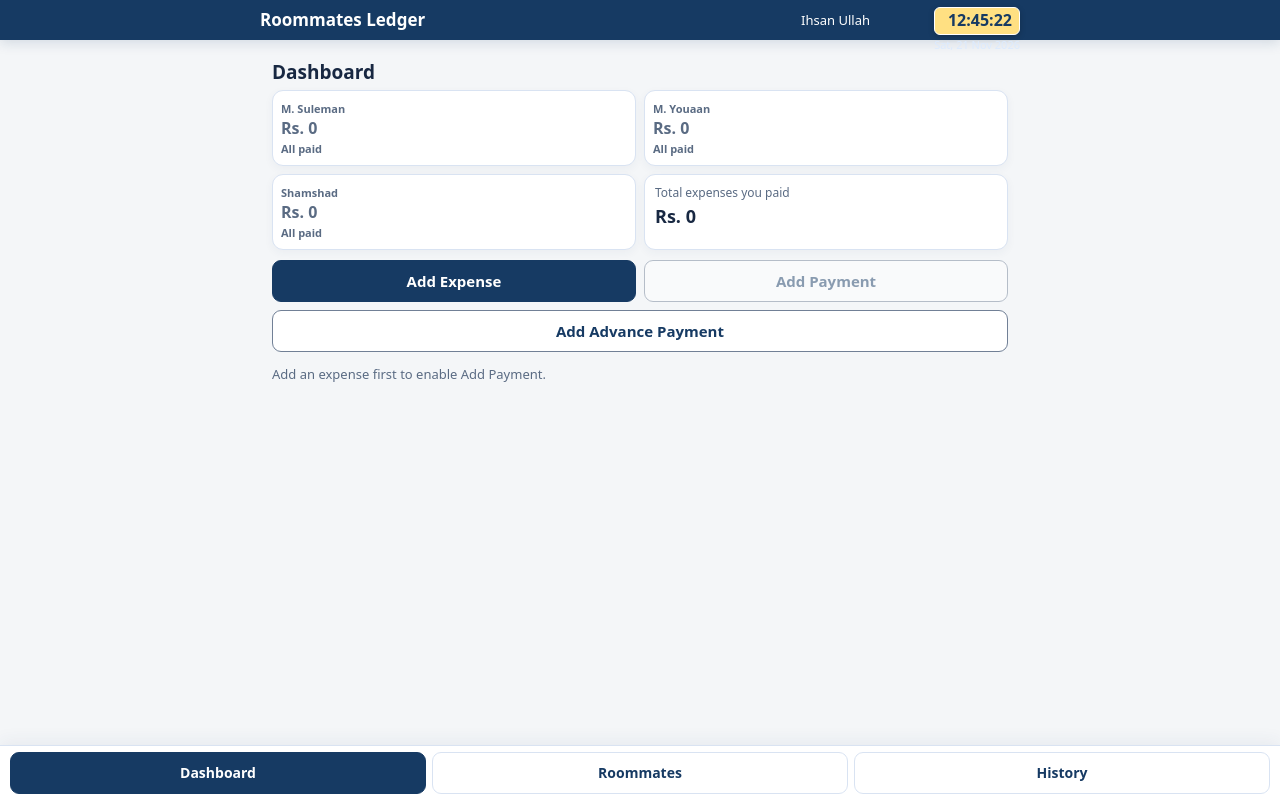
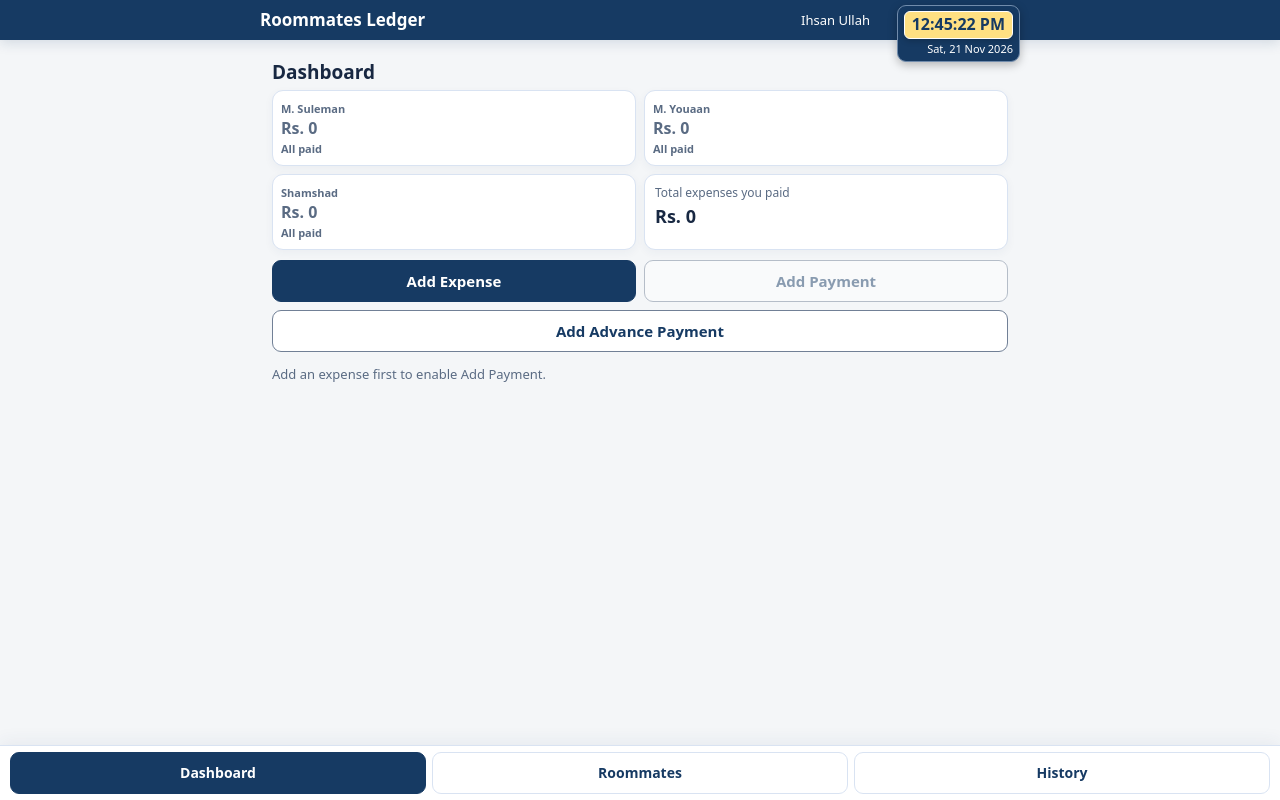
Before and after one commit to msulemanofficial07/Roommates-Ledger, a plain HTML site: page index.html in a window 1280 px wide. Drawn offline with Linux system fonts and the light colour scheme.

Commit message:
Update index.html

```diff
--- a/index.html
+++ b/index.html
@@ -11,8 +11,8 @@ body{margin:0;background:#f4f6f8;color:var(--ink);font:15px/1.4 system-ui,"Segoe
 header{background:var(--navy);color:#fff;padding:8px max(12px,calc((100vw - 760px)/2));display:flex;align-items:center;gap:8px;position:sticky;top:0;z-index:5;box-shadow:0 3px 12px #163a6326}
 header h1{font-size:17px;margin:0;flex:1}
 header .who{font-size:13px;margin-right:150px}
-.live-clock{position:fixed;top:7px;right:max(12px,calc((100vw - 760px)/2));z-index:15;color:#fff;text-align:right;direction:ltr;line-height:1.1;white-space:nowrap;pointer-events:none;font-variant-numeric:tabular-nums}
-.live-clock-date{display:block;font-size:11px;margin-top:4px;color:#dbeafe}
+.live-clock{position:fixed;top:5px;right:max(12px,calc((100vw - 760px)/2));z-index:15;padding:5px 6px 6px;background:var(--navy);border:1px solid #718cac;border-radius:9px;color:#fff;text-align:right;direction:ltr;line-height:1.1;white-space:nowrap;pointer-events:none;font-variant-numeric:tabular-nums;box-shadow:0 3px 10px #0004}
+.live-clock-date{display:block;font-size:11px;margin-top:4px;color:#fff}
 .live-clock-time{display:block;background:#ffe082;border:1px solid #fff;border-radius:6px;padding:4px 7px;color:var(--navy);font-size:16px;font-weight:750;box-shadow:0 2px 6px #0003}
 main{max-width:760px;margin:0 auto;padding:12px 12px 76px}
 h2{font-size:19px;line-height:1.3;margin:2px 0 6px}h3{font-size:16px;margin:14px 0 6px}
@@ -85,7 +85,7 @@ input[type=number],input[type=date]{direction:ltr;text-align:left}
   function updateClock(){
     const now=new Date();
     const date=now.toLocaleDateString('en-GB',{weekday:'short',day:'2-digit',month:'short',year:'numeric'});
-    const time=now.toLocaleTimeString('en-GB',{hour:'2-digit',minute:'2-digit',second:'2-digit',hour12:false});
+    const time=now.toLocaleTimeString('en-US',{hour:'2-digit',minute:'2-digit',second:'2-digit',hour12:true});
     document.getElementById('liveClockDate').textContent=date;
     document.getElementById('liveClockTime').textContent=time;
   }
```
